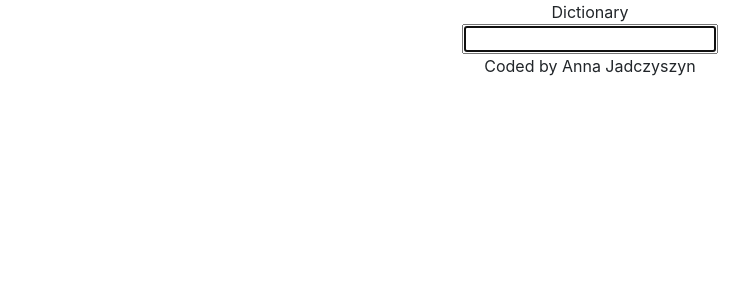
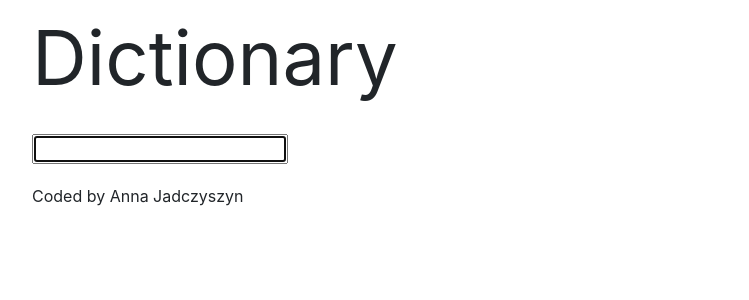
Before and after one commit to aniajad/dict-app, a React (Create React App) app: page / in a window 1280 px wide. Shown: the top 300 px of the page, without its empty margins (50-799 px from the left). Built offline with nearby package versions, Linux system fonts and the light colour scheme.

Commit message:
basic css changes

```diff
--- a/src/App.css
+++ b/src/App.css
@@ -1,38 +1,8 @@
-.App {
-  text-align: center;
+.App-header {
+  font-size: 76px;
+  margin-bottom: 20px;
 }
 
-.App-logo {
-  height: 40vmin;
-  pointer-events: none;
+.App-footer {
+  margin-top: 20px;
 }
-
-@media (prefers-reduced-motion: no-preference) {
-  .App-logo {
-    animation: App-logo-spin infinite 20s linear;
-  }
-}
-
-.App-header {
-  background-color: #282c34;
-  min-height: 100vh;
-  display: flex;
-  flex-direction: column;
-  align-items: center;
-  justify-content: center;
-  font-size: calc(10px + 2vmin);
-  color: white;
-}
-
-.App-link {
-  color: #61dafb;
-}
-
-@keyframes App-logo-spin {
-  from {
-    transform: rotate(0deg);
-  }
-  to {
-    transform: rotate(360deg);
-  }
-}
--- a/src/App.js
+++ b/src/App.js
@@ -5,11 +5,11 @@ export default function App() {
   return (
     <div className="App">
       <div className="container">
-        <header>Dictionary</header>
+        <header className="App-header">Dictionary</header>
         <main>
           <Dictionary />
         </main>
-        <footer>Coded by Anna Jadczyszyn</footer>
+        <footer className="App-footer">Coded by Anna Jadczyszyn</footer>
       </div>
     </div>
   );
```
